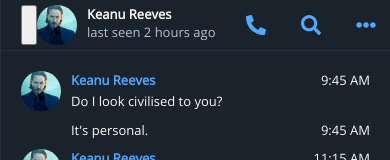
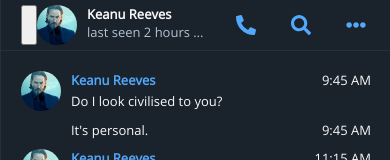
Before and after one commit to nikita-reshetniak/telegram-app, a React (Create React App) app: page /#/ in a window 390 px wide. Both pictures are taken after a click on the item 195 px from the left and 155 px from the top of the page. Shown: the top 160 px of the page. Built offline with nearby package versions, Linux system fonts and the light colour scheme.

Commit message:
feat: change main chat header overflow

```diff
--- a/src/styles/MainChatHeader.css
+++ b/src/styles/MainChatHeader.css
@@ -13,11 +13,18 @@
 
 .MainChatHeader > div:first-child {
     display: flex;
-    flex-shrink: 0;
+    overflow: hidden;
 }
 
 .MainChatHeader > div:first-child > .Avatar {
     margin-right: 10px;
+    flex-shrink: 0;
+}
+
+.MainChatHeader > div:first-child > div {
+    white-space: nowrap;
+    overflow: hidden;
+    text-overflow: ellipsis;
 }
 
 .MainChatHeader > ul {
@@ -36,6 +43,16 @@
     align-items: center;
 }
 
+.MainChatHeader-lastSeen {
+    overflow: hidden;
+    text-overflow: ellipsis;
+}
+
+.ChatName {
+    overflow: hidden;
+    text-overflow: ellipsis;
+}
+
 @media only screen and (max-width: 700px) {
     .MainChatHeader button {
         display: block;
```
